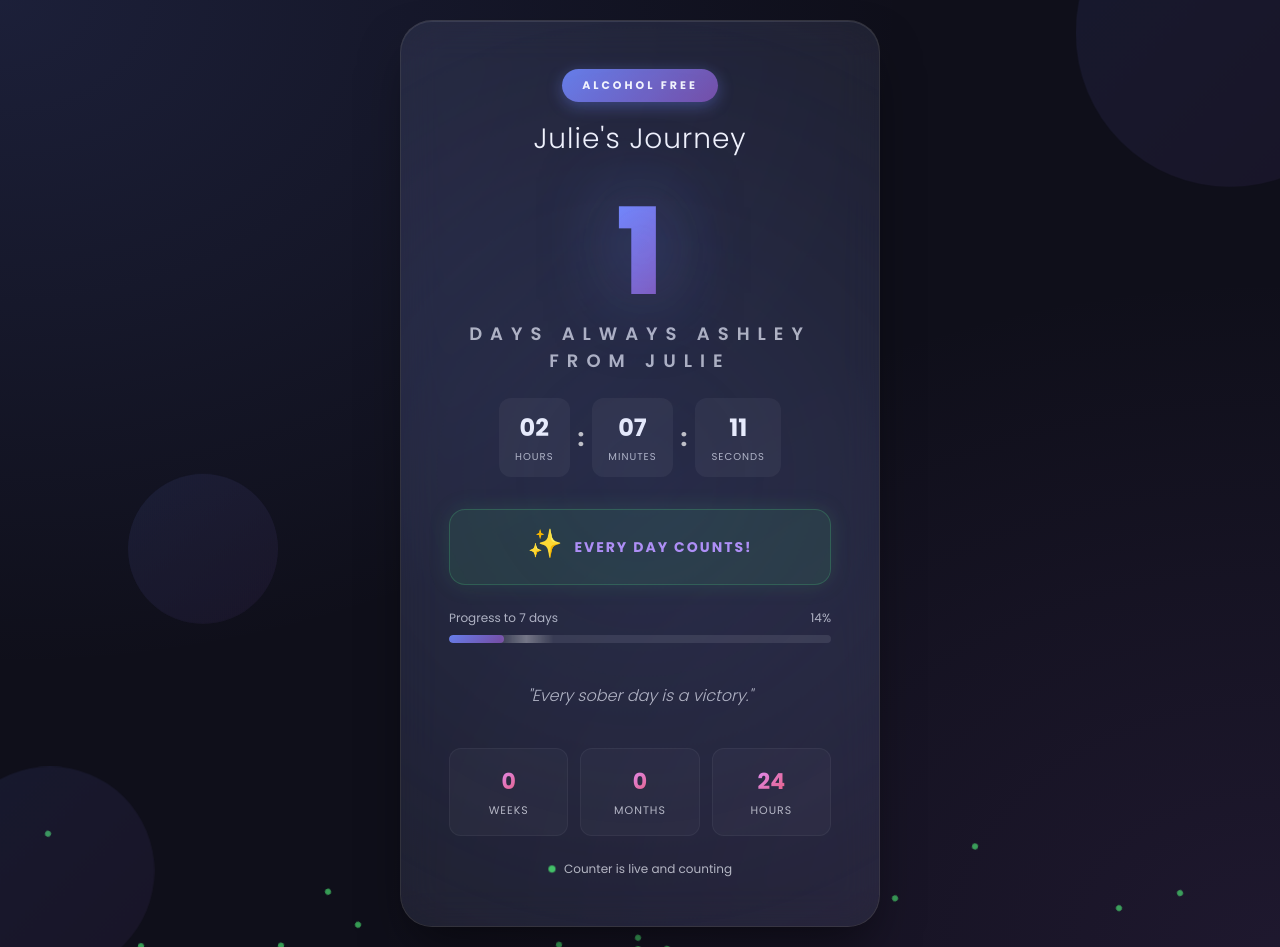
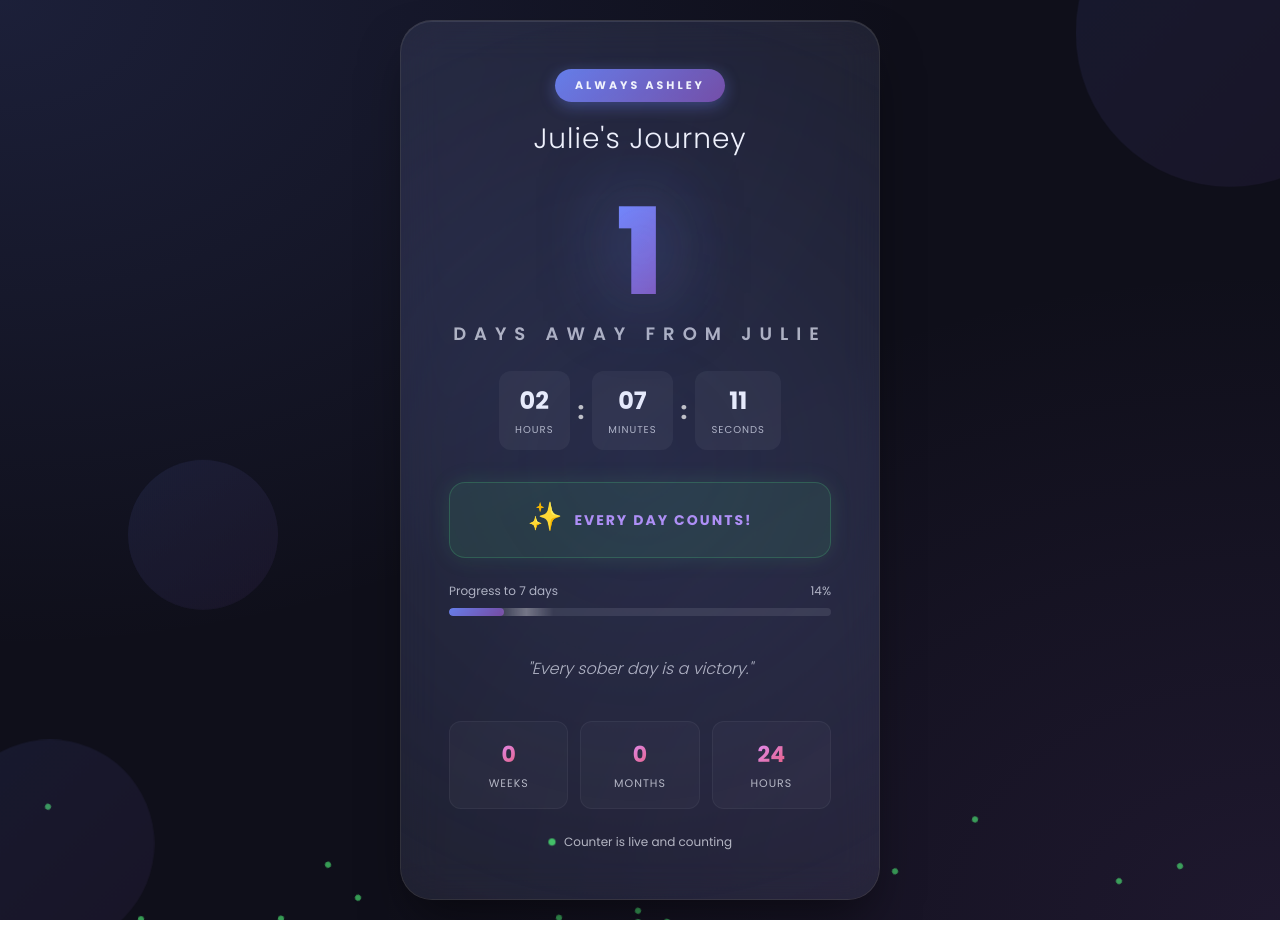
Before and after one commit to Agent4343/Builderapp, a React (Create React App) app: page / in a window 1280 px wide. After the commit the page ends 920 px from the top, so only its background shows below. Built offline with nearby package versions, Linux system fonts and the light colour scheme.

Commit message:
Update badge to 'Always Ashley' and label to 'Days Away From Julie'

```diff
--- a/src/components/AlcoholFreeCounter.js
+++ b/src/components/AlcoholFreeCounter.js
@@ -112,14 +112,14 @@ const AlcoholFreeCounter = () => {
         <div className="glow"></div>
 
         <div className="header">
-          <span className="badge">ALCOHOL FREE</span>
+          <span className="badge">ALWAYS ASHLEY</span>
           <h1 className="title">Julie's Journey</h1>
         </div>
 
         <div className="main-counter">
           <div className="days-display">
             <span className="days-number">{days.toLocaleString()}</span>
-            <span className="days-label">DAYS ALWAYS ASHLEY FROM JULIE</span>
+            <span className="days-label">DAYS AWAY FROM JULIE</span>
           </div>
 
           <div className="sub-counter">
```
